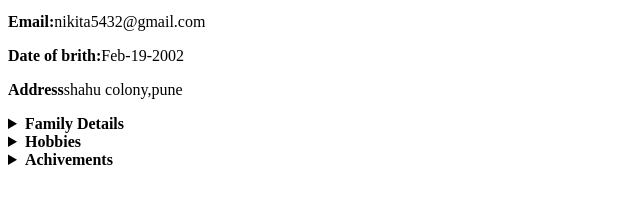
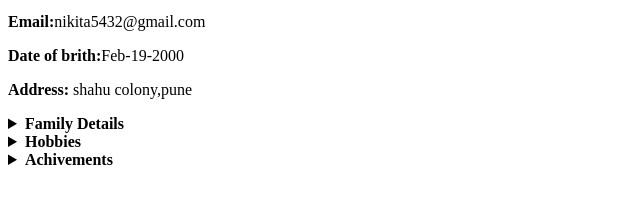
Before and after one commit to nikii6838/My_Profile, a plain HTML site: page personaldetails.html in a window 1280 px wide. Shown: the part 278-482 px from the top of the page, 0-640 px from the left. Drawn offline with Linux system fonts and the light colour scheme.

Commit message:
Update personaldetails.html

```diff
--- a/personaldetails.html
+++ b/personaldetails.html
@@ -12,9 +12,9 @@
 
     <p><b>Email:</b>nikita5432@gmail.com</p>
 
-    <p><b>Date of brith:</b>Feb-19-2002</p>
+    <p><b>Date of brith:</b>Feb-19-2000</p>
 
-    <p><b>Address</b>shahu colony,pune</p>
+    <p><b>Address: </b>shahu colony,pune</p>
     <details>
       <summary><b>Family Details</b></summary>
       <ul>
```
